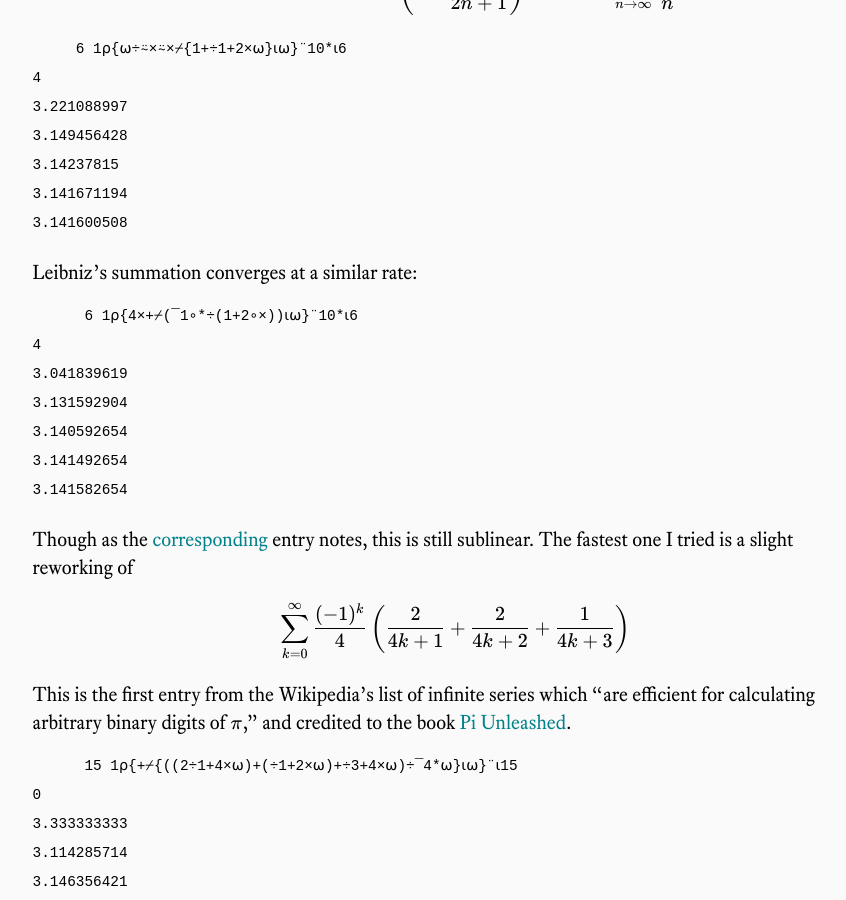
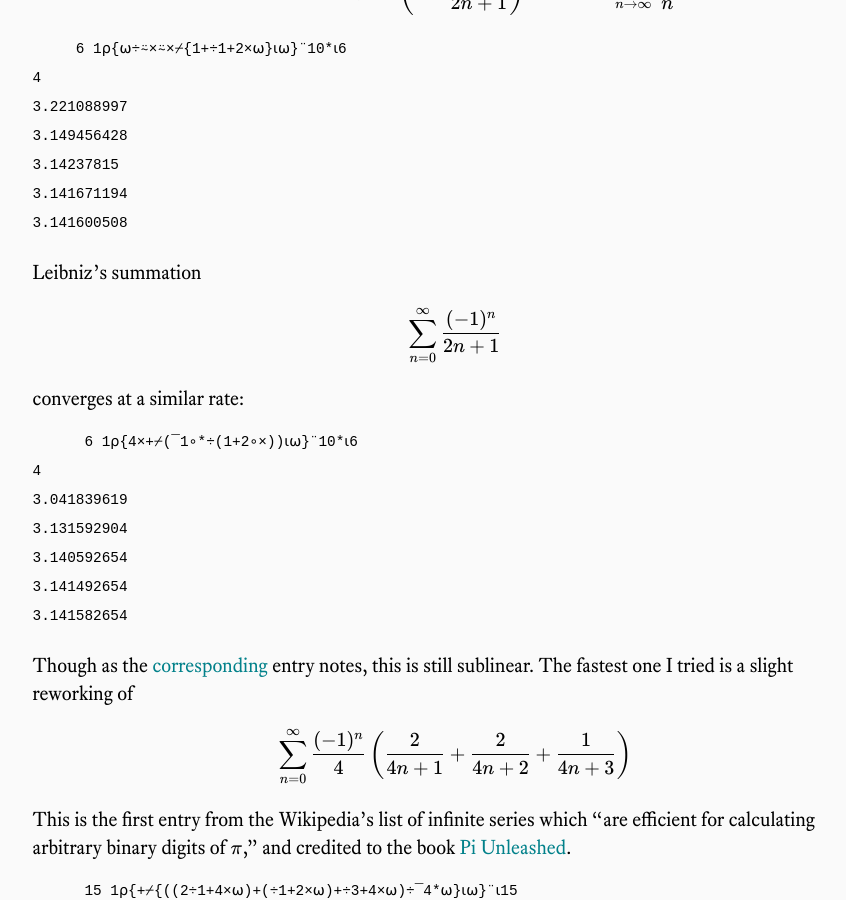
Before and after one commit to genos/genos.github.io, a Jekyll site: the page built from _posts/2025-03-14-apl-pi.md, in a window 1280 px wide and 900 px high, scrolled down 1005 px. Shown: the whole window, without its empty margins (185-1031 px from the left). Built offline with Jekyll 4.4.1, drawn with Linux system fonts in a browser that asks for light colours.

Commit message:
more math

````diff
--- a/_posts/2025-03-14-apl-pi.md
+++ b/_posts/2025-03-14-apl-pi.md
@@ -61,7 +61,13 @@ a_0 = 1, \qquad a_{n + 1} = \left(1 + \frac{1}{2n + 1}\right)a_n, \\quad \pi = \
 3.141600508
 ```
 
-Leibniz's summation converges at a similar rate:
+Leibniz's summation
+
+\\[
+\sum_{n=0}^\infty \frac{(-1)^n}{2n+1}
+\\]
+
+converges at a similar rate:
 
 ```apl
       6 1⍴{4×+⌿(¯1∘*÷(1+2∘×))⍳⍵}¨10*⍳6
@@ -79,7 +85,7 @@ entry notes, this is still sublinear.
 The fastest one I tried is a slight reworking of
 
 \\[
-    \sum_{k=0}^\infty \frac{(-1)^k}{4}\left(\frac{2}{4k+1}+\frac{2}{4k+2}+\frac{1}{4k+3}\right)
+    \sum_{n=0}^\infty \frac{(-1)^n}{4}\left(\frac{2}{4n+1}+\frac{2}{4n+2}+\frac{1}{4n+3}\right)
 \\]
 This is the first entry from the Wikipedia's list of infinite series which "are
 efficient for calculating arbitrary binary digits of \\(\pi\\)," and credited
````
